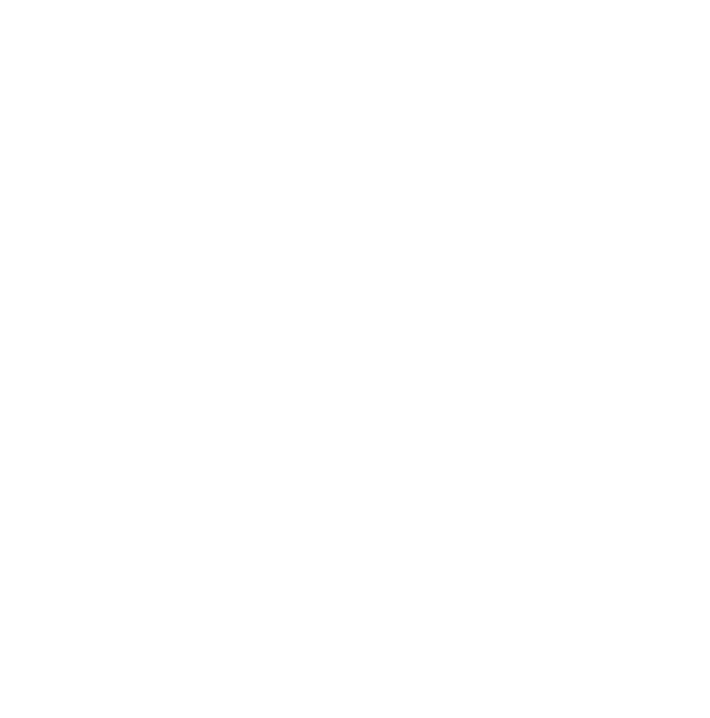
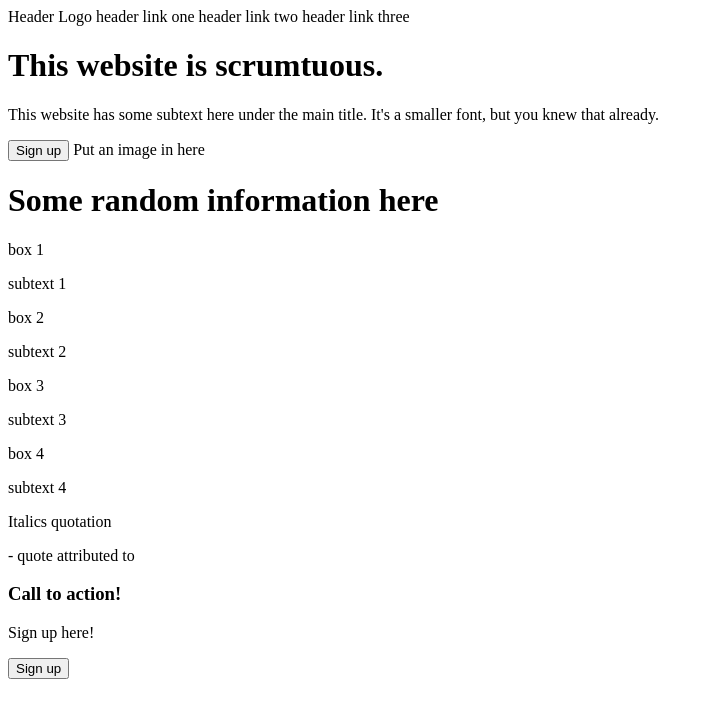
Before and after one commit to Kopfkinos/Odin-Landing-Page, a plain HTML site: page index.html in a window 1280 px wide. Shown: the whole page, without its empty margins (0-710 px from the left). Drawn offline with Linux system fonts and the light colour scheme.

Commit message:
filled in basic text content in html file

```diff
--- a/index.html
+++ b/index.html
@@ -4,4 +4,45 @@
     <link rel="stylesheet" href="./style.css" />
     <title>Odin Landing Page</title>
   </head>
+  <body>
+    <header>
+      <span>Header Logo</span>
+      <span>header link one</span>
+      <span>header link two</span>
+      <span>header link three</span>
+    </header>
+    <div.top-content>
+      <h1>This website is scrumtuous.</h1>
+      <p>
+        This website has some subtext here under the main title. It's a smaller font, but you knew
+        that already.
+      </p>
+      <button>Sign up</button>
+      <span>Put an image in here</span>
+    </div.top-content>
+
+    <div class="middle-content">
+      <h1>Some random information here</h1>
+      <div>box 1</div>
+      <p>subtext 1</p>
+      <div>box 2</div>
+      <p>subtext 2</p>
+      <div>box 3</div>
+      <p>subtext 3</p>
+      <div>box 4</div>
+      <p>subtext 4</p>
+    </div>
+    <div class="bottom-content">
+      <p>Italics quotation</p>
+      <p>- quote attributed to</p>
+    </div>
+
+    <footer>
+      <div>
+        <h3>Call to action!</h3>
+        <p>Sign up here!</p>
+        <button>Sign up</button>
+      </div>
+    </footer>
+  </body>
 </html>
```
